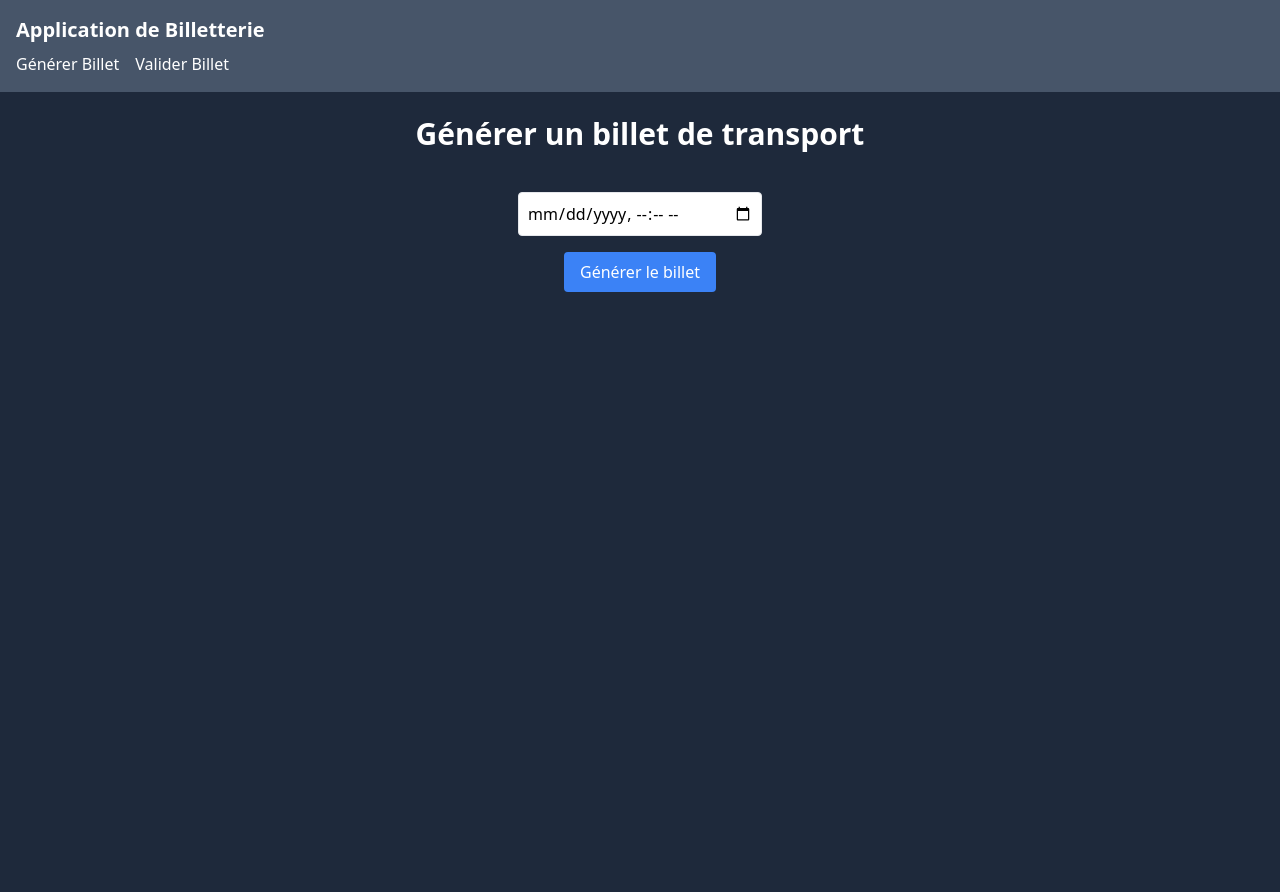
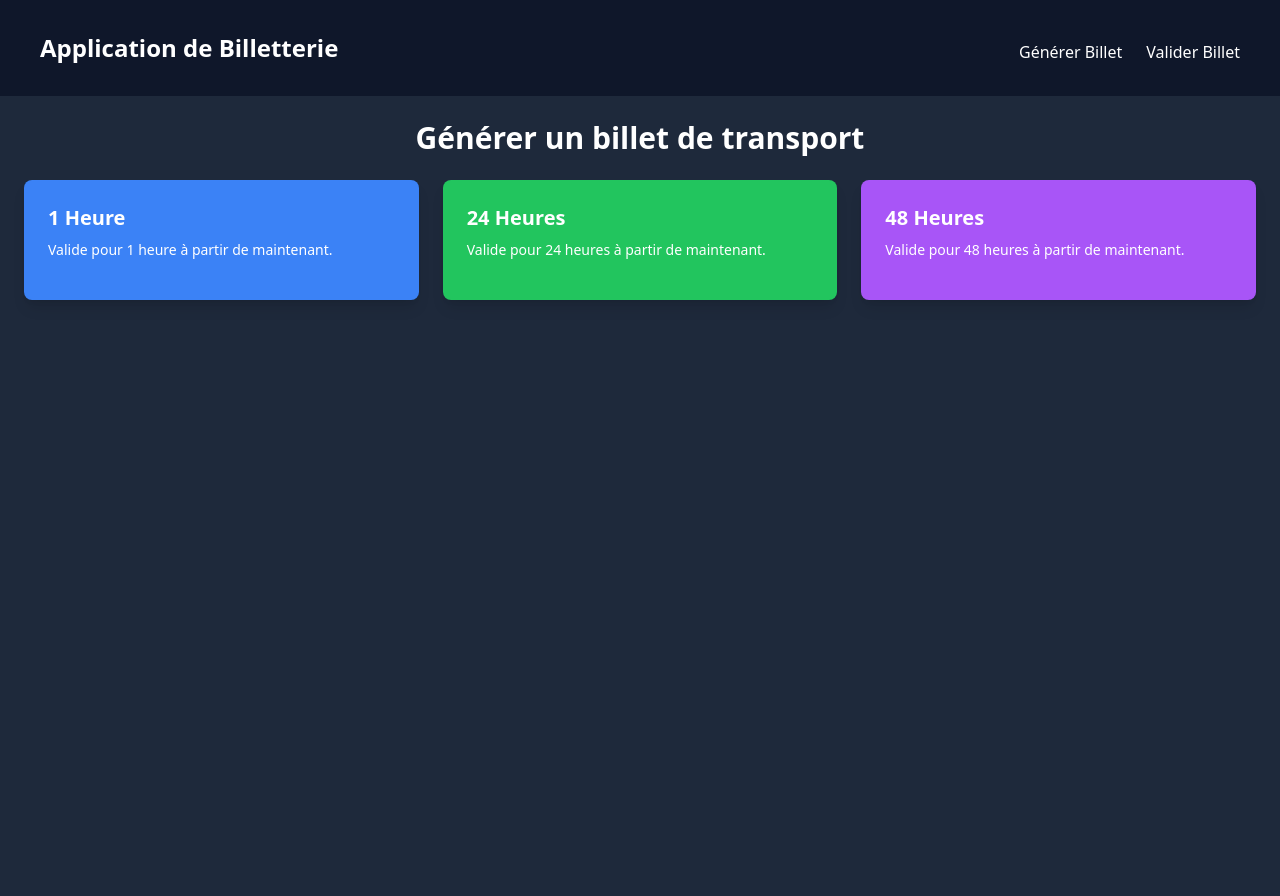
Before and after one commit to mikeheul/next-transport-qrcode-app, a Next.js app: page /qrcode in a window 1280 px wide. Built offline with nearby package versions, Linux system fonts and the light colour scheme.

Commit message:
Redesign app

```diff
--- a/app/qrcode/page.tsx
+++ b/app/qrcode/page.tsx
@@ -1,7 +1,7 @@
 "use client";
 
 import Image from 'next/image';
-import { useState, ChangeEvent } from 'react';
+import { useState } from 'react';
 
 interface Ticket {
     qrCode: string;
@@ -9,10 +9,13 @@ interface Ticket {
 }
 
 const TicketPage = () => {
-    const [validUntil, setValidUntil] = useState<string>('');
     const [ticket, setTicket] = useState<Ticket | null>(null);
 
-    const handleGenerateTicket = async () => {
+    // Function to generate a ticket with the specified duration
+    const handleGenerateTicket = async (hours: number) => {
+        const currentDateTime = new Date();
+        const validUntil = new Date(currentDateTime.getTime() + hours * 60 * 60 * 1000).toISOString();
+
         const res = await fetch('/api/ticket', {
             method: 'POST',
             headers: {
@@ -25,37 +28,71 @@ const TicketPage = () => {
         setTicket(data);
     };
 
-    const handleDateChange = (e: ChangeEvent<HTMLInputElement>) => {
-        setValidUntil(e.target.value);
-    };
-
     return (
         <div className="min-h-screen bg-slate-800 p-6">
             <h1 className="text-3xl font-bold mb-6 text-center text-white">Générer un billet de transport</h1>
-            <div className="flex flex-col items-center">
-                <input
-                    type="datetime-local"
-                    value={validUntil}
-                    onChange={handleDateChange}
-                    className="border p-2 my-4 rounded"
-                />
-                <button
-                    onClick={handleGenerateTicket}
-                    className="bg-blue-500 text-white py-2 px-4 rounded transition duration-200 hover:bg-blue-600"
+
+            {/* Stunning Cards for Ticket Options */}
+            <div className="grid grid-cols-1 sm:grid-cols-3 gap-6">
+                {/* 1 Hour Ticket Card */}
+                <div
+                    onClick={() => handleGenerateTicket(1)}
+                    className="bg-blue-500 text-white rounded-lg p-6 shadow-lg transition duration-300 hover:bg-blue-600 hover:shadow-2xl cursor-pointer"
                 >
-                    Générer le billet
-                </button>
+                    <h3 className="text-xl font-semibold mb-2">1 Heure</h3>
+                    <p className="text-sm mb-4">Valide pour 1 heure à partir de maintenant.</p>
+                </div>
+
+                {/* 24 Hours Ticket Card */}
+                <div
+                    onClick={() => handleGenerateTicket(24)}
+                    className="bg-green-500 text-white rounded-lg p-6 shadow-lg transition duration-300 hover:bg-green-600 hover:shadow-2xl cursor-pointer"
+                >
+                    <h3 className="text-xl font-semibold mb-2">24 Heures</h3>
+                    <p className="text-sm mb-4">Valide pour 24 heures à partir de maintenant.</p>
+                </div>
+
+                {/* 48 Hours Ticket Card */}
+                <div
+                    onClick={() => handleGenerateTicket(48)}
+                    className="bg-purple-500 text-white rounded-lg p-6 shadow-lg transition duration-300 hover:bg-purple-600 hover:shadow-2xl cursor-pointer"
+                >
+                    <h3 className="text-xl font-semibold mb-2">48 Heures</h3>
+                    <p className="text-sm mb-4">Valide pour 48 heures à partir de maintenant.</p>
+                </div>
             </div>
 
+            {/* Display the generated ticket */}
             {ticket && (
-                <div className="text-white mt-8 text-center">
-                    <h2 className="text-xl font-semibold my-3">QR Code du billet</h2>
-                    <Image src={ticket.qrCode} alt="QR Code" width={200} height={200} className="mx-auto" />
-                    <p className="my-3">Date de validité : {new Date(ticket.validUntil).toLocaleString()}</p>
+                <div className="flex w-full justify-center mt-5">
+                    <div className="bg-white rounded-lg shadow-lg p-6 w-full md:max-w-md">
+                        {/* Ticket Header */}
+                        <div className="text-center">
+                            <h2 className="text-2xl font-bold mb-2">Votre Billet</h2>
+                            <p className="text-gray-500 text-sm mb-4">Scannez ce billet pour valider</p>
+                        </div>
+
+                        {/* QR Code */}
+                        <div className="flex justify-center mb-4">
+                            <Image src={ticket.qrCode} alt="QR Code" width={200} height={200} className="mx-auto" />
+                        </div>
+
+                        {/* Ticket Details */}
+                        <div className="text-center text-gray-700">
+                            <p className="font-semibold">Date de validité</p>
+                            <p>{new Date(ticket.validUntil).toLocaleString()}</p>
+                        </div>
+
+                        {/* Ticket Design - Footer */}
+                        <div className="mt-6 border-t pt-4 text-center text-gray-500 text-xs">
+                            <p>Merci d'utiliser notre service de transport</p>
+                            <p>Ce billet est non transférable et non remboursable.</p>
+                        </div>
+                    </div>
                 </div>
             )}
         </div>
     );
-}
+};
 
 export default TicketPage;
--- a/components/Header.tsx
+++ b/components/Header.tsx
@@ -4,12 +4,32 @@ import Link from 'next/link';
 
 const Header = () => {
     return (
-        <header className="bg-slate-600 p-4 text-white">
-            <h1 className="text-xl font-bold">Application de Billetterie</h1>
-            <nav className="mt-2">
-                <Link href="/qrcode" className="text-white hover:underline mr-4">Générer Billet</Link>
-                <Link href="/validator" className="text-white hover:underline">Valider Billet</Link>
-            </nav>
+        <header className="bg-slate-900 px-10 py-8 shadow-md">
+            <div className="container mx-auto flex justify-between items-center">
+                <h1 className="text-2xl font-bold text-white">Application de Billetterie</h1>
+                <nav className="mt-2">
+                    <ul className="flex space-x-6">
+                        <li>
+                            <Link
+                                href="/qrcode"
+                                className="relative text-white hover:text-blue-400 transition duration-200"
+                            >
+                                Générer Billet
+                                <span className="absolute inset-x-0 bottom-0 h-0.5 bg-blue-400 transform scale-x-0 transition-all duration-200 group-hover:scale-x-100" />
+                            </Link>
+                        </li>
+                        <li>
+                            <Link
+                                href="/validator"
+                                className="relative text-white hover:text-blue-400 transition duration-200"
+                            >
+                                Valider Billet
+                                <span className="absolute inset-x-0 bottom-0 h-0.5 bg-blue-400 transform scale-x-0 transition-all duration-200 group-hover:scale-x-100" />
+                            </Link>
+                        </li>
+                    </ul>
+                </nav>
+            </div>
         </header>
     );
 };
```
